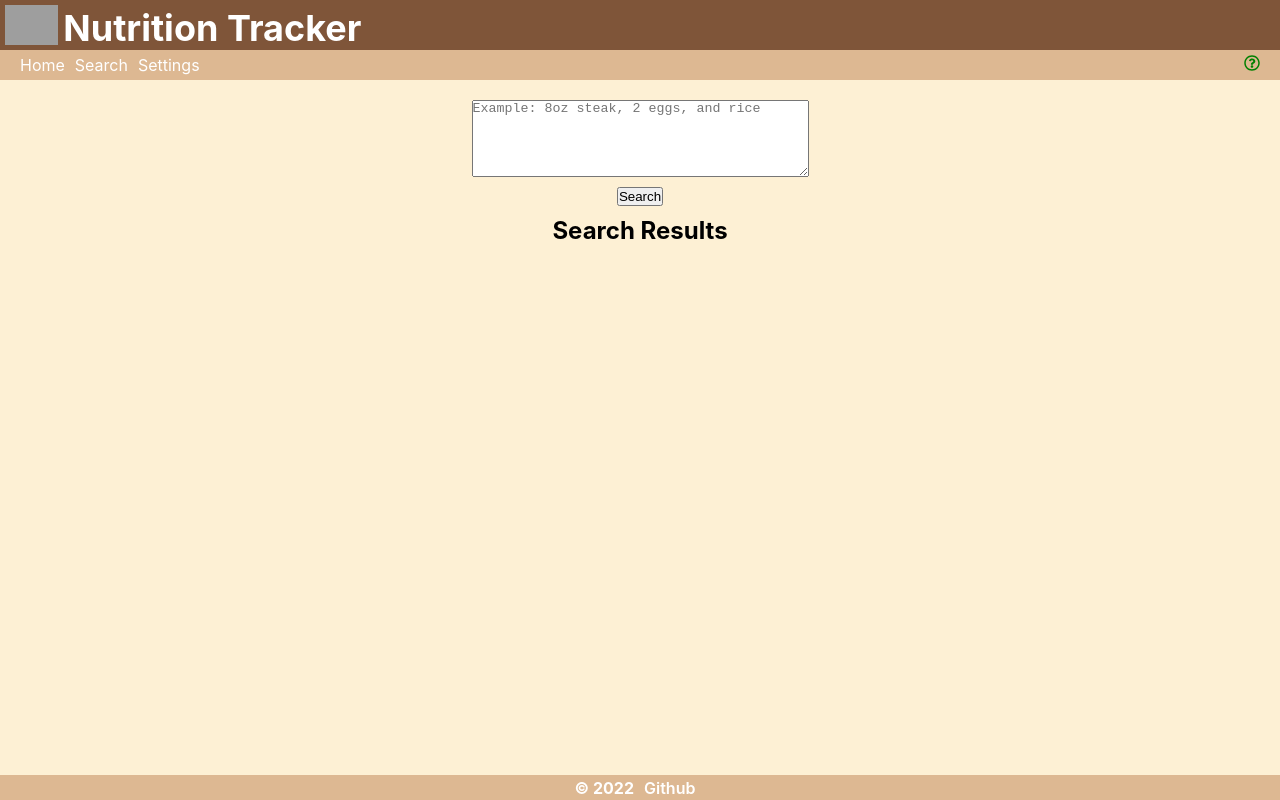
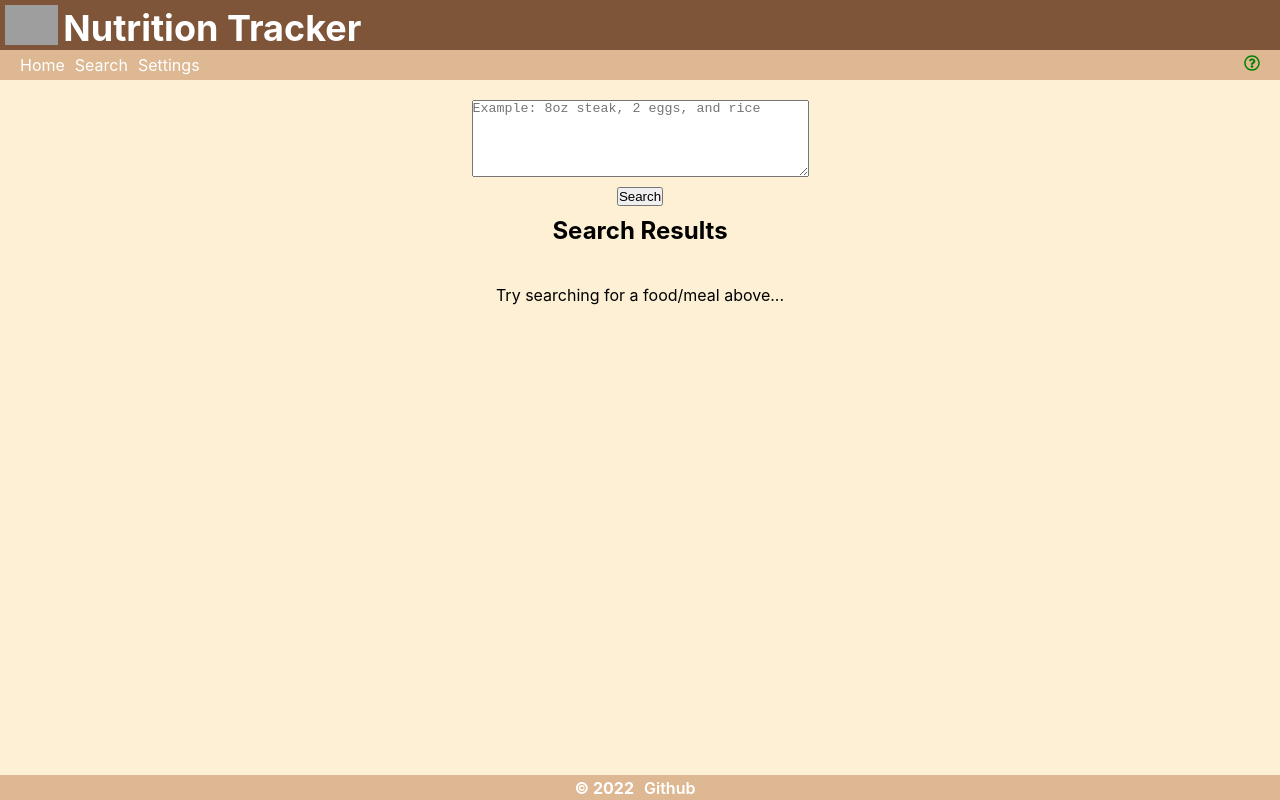
Before and after one commit to tkg808/nutrition-tracker, a React (Create React App) app: page /search in a window 1280 px wide. Built offline with nearby package versions, Linux system fonts and the light colour scheme; grey boxes are pictures that could not be loaded.

Commit message:
Updated ReadMe.md. Fixed an issue where search-tip wasn't rendering in Search component.

```diff
--- a/src/components/Search.js
+++ b/src/components/Search.js
@@ -130,8 +130,7 @@ export default function Search()
       {searchResults && <SearchResults
         searchResults={searchResults}
         handleAdd={handleAdd} />}
-      {!loading && !searchResults && !error &&
-        <p className="search-tip">Try searching for a food/meal above...</p>}
+      {!loading && !searchResults.length && !error && <p className="search-tip">Try searching for a food/meal above...</p>}
       {loading && <p className="loading-tip">Looking for your food(s) now!</p>}
       {error && error}
     </div >
```
Also changed, not shown: 1 other file (tests, documents, lock files or other folders).
